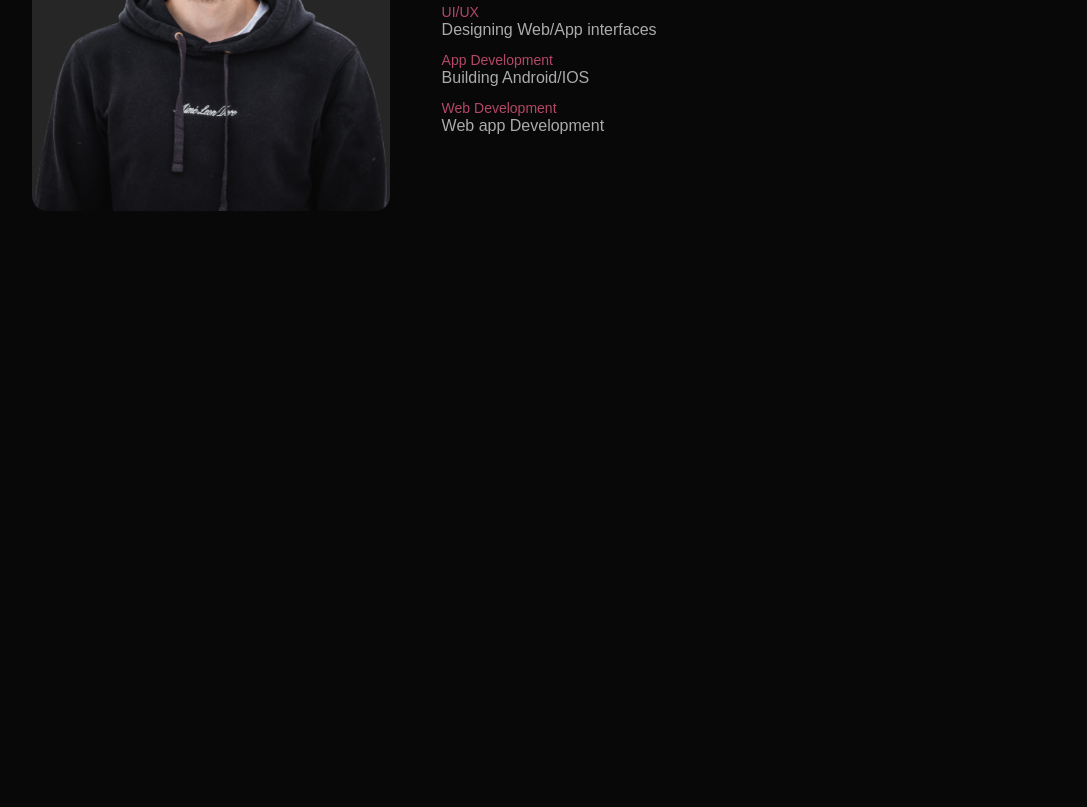
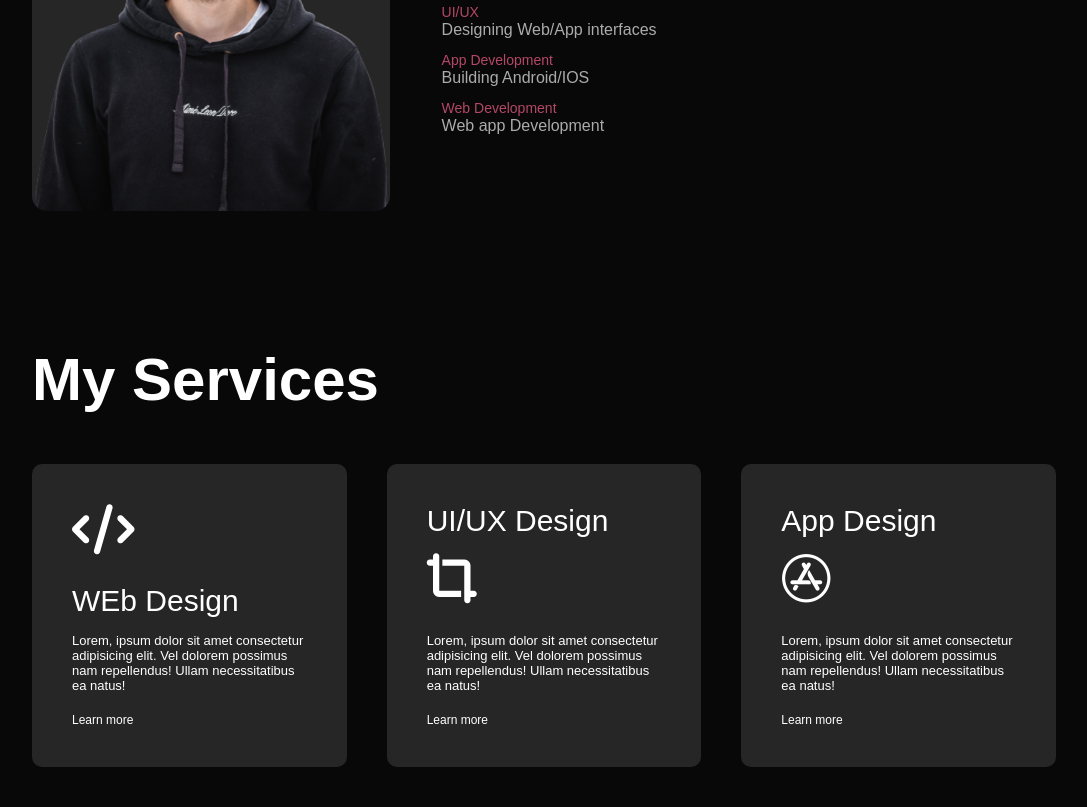
Before and after one commit to titohajili/-Easy-Portfolio-Website, a plain HTML site: page index.html in a window 1280 px wide. Shown: the part 1145-1952 px from the top of the page, without its empty margins (96-1183 px from the left). Before the commit the page ends 1450 px from the top, so only its background shows below. Drawn offline with Linux system fonts and the light colour scheme.

Commit message:
Services

```diff
--- a/index.html
+++ b/index.html
@@ -6,6 +6,8 @@
     <title> Portfolio Website </title>
     <link rel="stylesheet" href="style.css">
     <script src="app.js" defer></script>
+
+    <script src="https://kit.fontawesome.com/8c6102dd65.js" crossorigin="anonymous"></script>
 
 </head>
 <body>
@@ -83,5 +85,37 @@
 
     </div>
 
+
+
+    <!-- -------SERVICES----------->
+
+<div id="services">
+    <div class="container">
+        <h1 class="sub-title">My Services</h1>
+        <div class="service-list">
+            <div>
+                <i class="fa-solid fa-code"></i>
+                <h2>WEb Design</h2>
+                <p>Lorem, ipsum dolor sit amet consectetur adipisicing elit. Vel dolorem possimus nam repellendus! Ullam necessitatibus ea natus!</p>
+                <a href="#">Learn more</a>
+            </div>
+
+            <div>
+                <h2>UI/UX Design</h2>
+                <i class="fa-solid fa-crop-simple"></i>
+                <p>Lorem, ipsum dolor sit amet consectetur adipisicing elit. Vel dolorem possimus nam repellendus! Ullam necessitatibus ea natus!</p>
+                <a href="#">Learn more</a>
+            </div>
+
+            <div>
+                <h2>App Design</h2>
+                <i class="fa-brands fa-app-store"></i>
+                <p>Lorem, ipsum dolor sit amet consectetur adipisicing elit. Vel dolorem possimus nam repellendus! Ullam necessitatibus ea natus!</p>
+                <a href="#">Learn more</a>
+            </div>
+        </div>
+    </div>
+</div>
+
 </body>
 </html>
--- a/style.css
+++ b/style.css
@@ -146,3 +146,46 @@ nav ul li a:hover::after{
 .tab-contents.active-tab{
     display: block;
 }
+
+/* =====SERVICES====== */
+
+
+#services{
+    padding: 30px 0;
+
+}
+.service-list{
+    display: grid;
+    grid-template-columns: repeat(auto-fit, minmax(250px, 1fr));
+    grid-gap: 40px;
+    margin-top:50px ;
+}
+.service-list div{
+    background: #262626;
+    padding: 40px ;
+    font-size: 13px;
+    font-weight: 300;
+    border-radius: 10px;
+    transition: transform 0.5s;
+}
+
+.service-list div i{
+    font-size: 50px;
+    margin-bottom: 30px;
+}
+.service-list div h2{
+    font-size: 30px;
+    font-weight: 500;
+    margin-bottom: 15px;
+}
+.service-list div a{
+    text-decoration: none;
+    color: #fff;
+    font-size: 12px;
+    margin-top: 20px;
+    display: inline-block;
+}
+.service-list div:hover{
+    background: #ff004f;
+    transform: translateY(-10px);
+}
```
